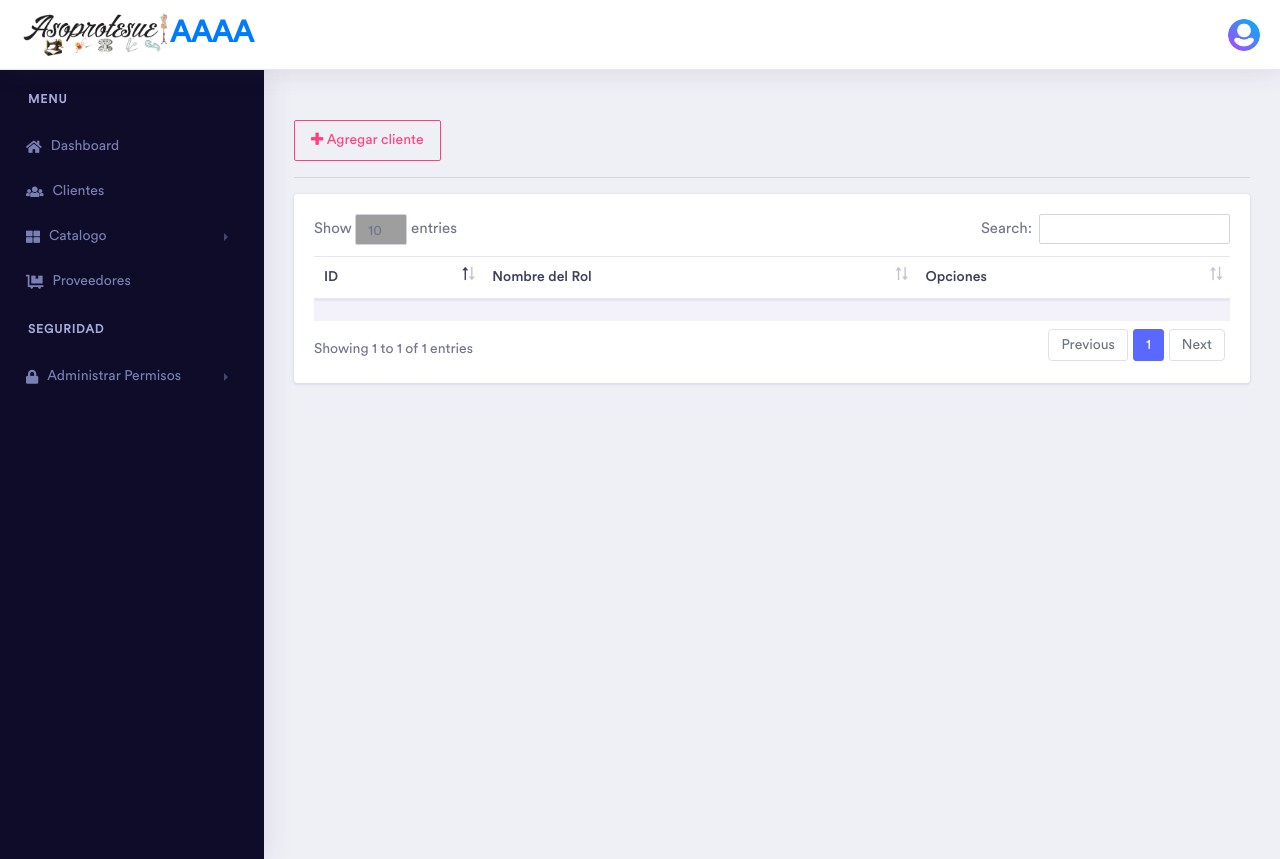
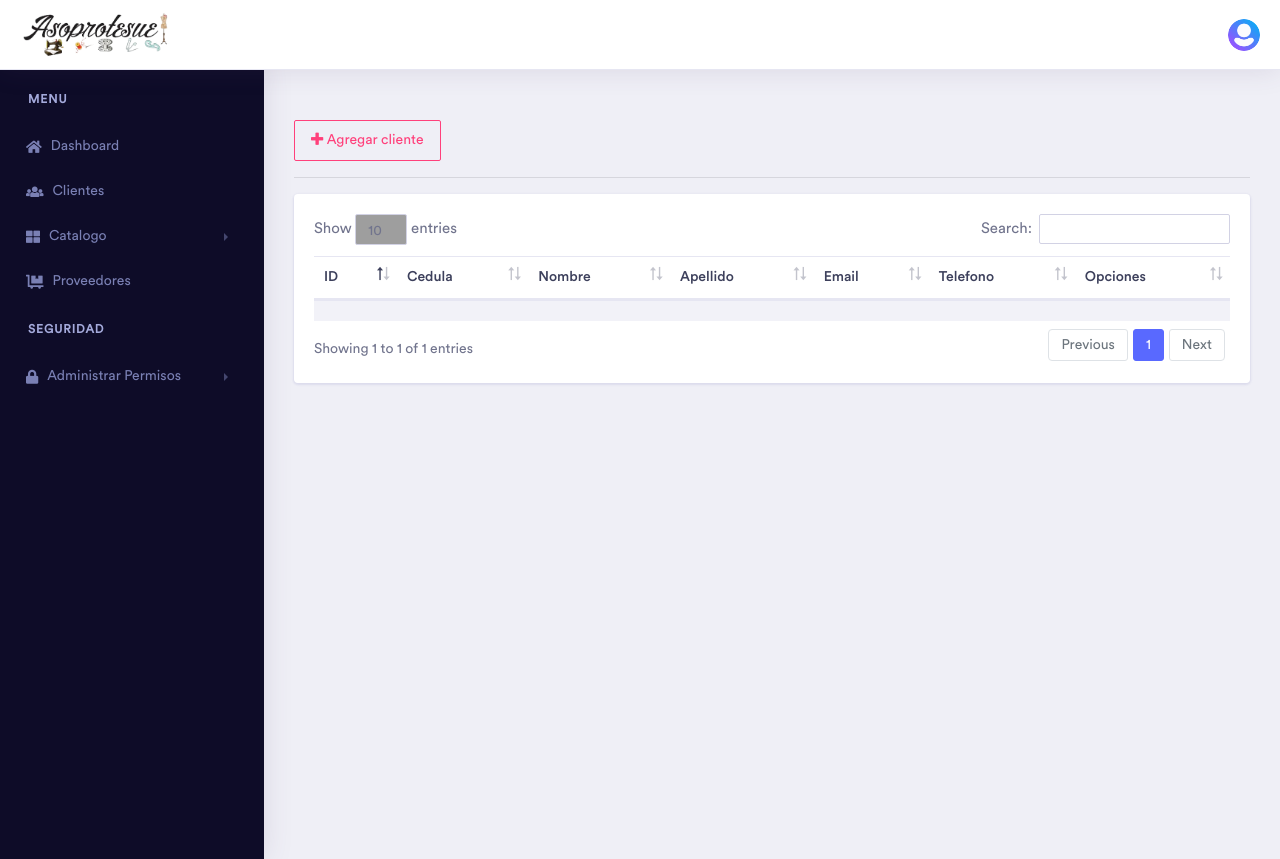
Before and after one commit to TryNeo/sistema-gestion-pedidos, a Django app: template apps/dbd/templates/cliente/cliente_list.html in a window 1280 px wide. Shown: the top 859 px of the page. Run offline with Django 3.2, Linux system fonts and the light colour scheme; the template is opened without the code that fills it, so the values that code supplies are empty; parts of the project's set-up code (start-up, migrations or seed data) failed here and were passed over; some libraries are stand-ins or nearby versions; some web fonts are replaced; grey boxes are pictures that could not be loaded.

Commit message:
update 28/08/2020

```diff
--- a/apps/dbd/templates/cliente/cliente_list.html
+++ b/apps/dbd/templates/cliente/cliente_list.html
@@ -56,11 +56,19 @@ Agregar cliente</a>
               <table id="dataTable" class="table table-striped" style="width:100%">
                   <thead>
                     <th>ID</th>
-                    <th>Nombre del Rol</th>
+                    <th>Cedula</th>
+                    <th>Nombre</th>
+                    <th>Apellido</th>
+                    <th>Email</th>
+                    <th>Telefono</th>
                     <th>Opciones</th>
                   </thead>
                   <tbody>
                     <tr>
+                      <td></td>
+                      <td></td>
+                      <td></td>
+                      <td></td>
                       <td></td>
                       <td></td>
                       <td>
--- a/templates/base.html
+++ b/templates/base.html
@@ -31,7 +31,7 @@
          <div class="dashboard-header">
             <nav class="navbar navbar-expand-lg bg-white fixed-top">
                 <a class="navbar-brand" href="{% url 'dbd:dashboard' %}">
-                <img src="{% static 'images/title-asoproteseu.png' %}" width="150px">AAAA</a>
+                <img src="{% static 'images/title-asoproteseu.png' %}" width="150px"></a>
                 <button class="navbar-toggler" type="button" data-toggle="collapse" data-target="#navbarSupportedContent" aria-controls="navbarSupportedContent" aria-expanded="false" aria-label="Toggle navigation">
                     <span class="navbar-toggler-icon"></span>
                 </button>
```
